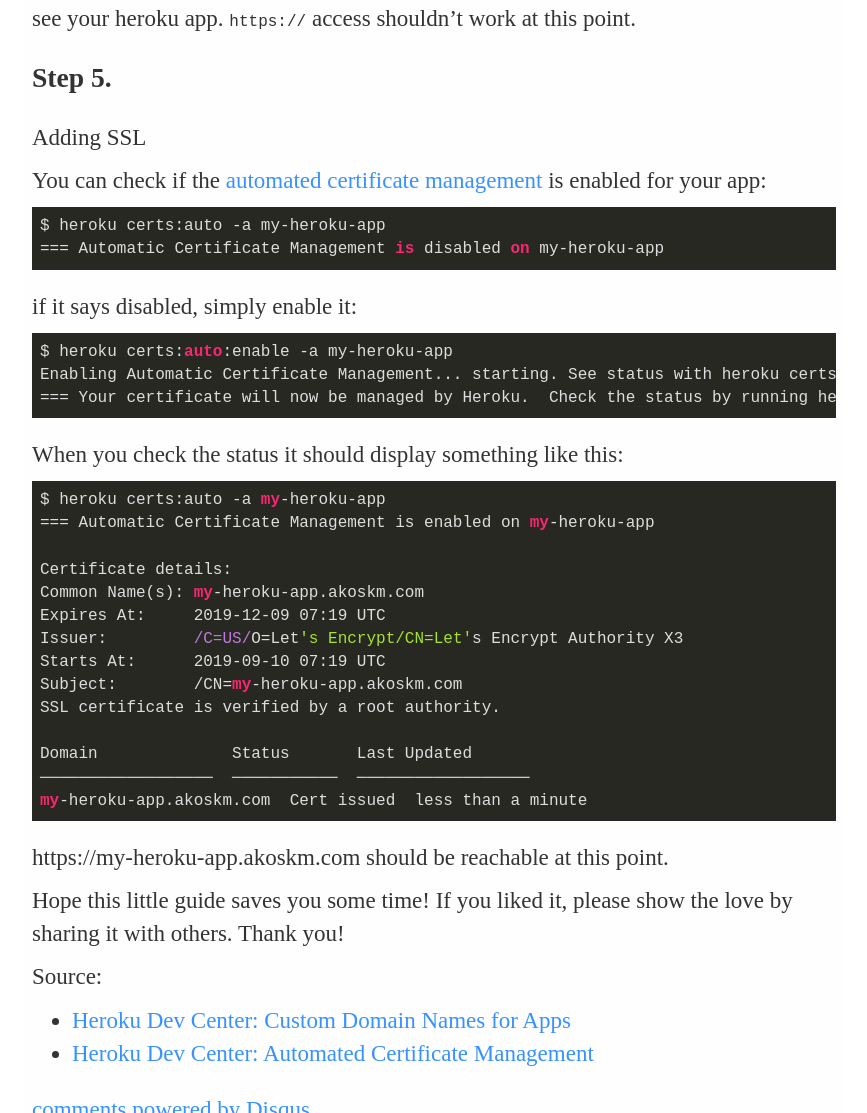
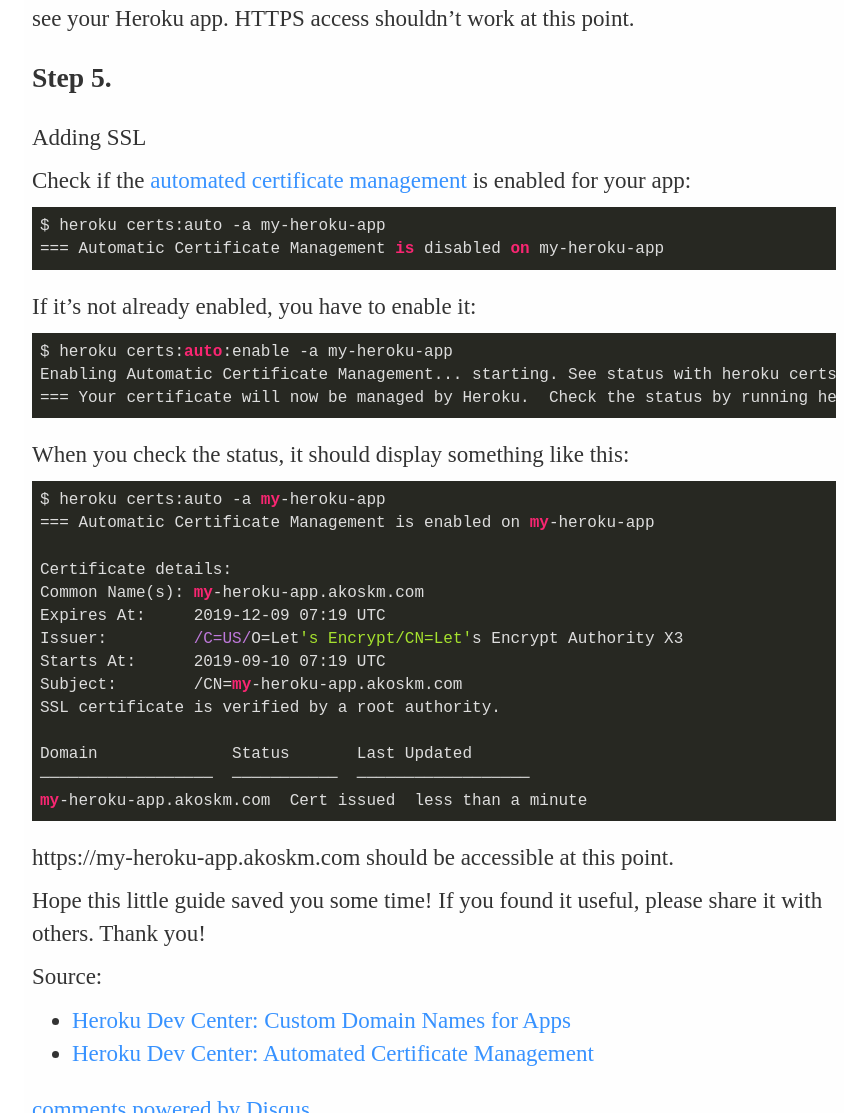
Before and after one commit to akoskm/akoskm.github.io, a Jekyll site: the page built from _posts/2020-01-07-heroku-custom-domain-ssl-certificate.md, in a window 1280 px wide and 1400 px high, scrolled down 1980 px. Shown: the part 287-1400 px from the top of the window, without its empty margins (206-1073 px from the left). Built offline with Jekyll 4.4.1, drawn with Linux system fonts in a browser that asks for light colours; nearby versions of some CDN libraries; some web fonts are replaced; comment, search, counter and statistics services are not loaded; some of the changed text lies outside the part shown.

Commit message:
capitalize Heroku, wording, typo

````diff
--- a/_posts/2020-01-07-heroku-custom-domain-ssl-certificate.md
+++ b/_posts/2020-01-07-heroku-custom-domain-ssl-certificate.md
@@ -25,7 +25,7 @@
 
 ## Step 2.
 
-Log in to your heroku console:
+Log in to your Heroku console:
 
 ```
 $ heroku login
@@ -37,7 +37,7 @@
 
 ## Step 3.
 
-Assign the custom domain to your heroku app:
+Assign the custom domain to your Heroku app:
 
 ```
 $ heroku domains:add -a my-heroku-app my-heroku-app.akoskm.com
@@ -60,26 +60,26 @@
 TTL: 14400 (mine says 14400, that's the default)
 ```
 
-If you're using CPanle as your DNS editor you'll see something like this:
+If you're using CPanel as your DNS editor you'll see something like this:
 
 ![cname editor](https://i.imgur.com/uHe8hze.png)
 
-At this point you should be able to navigate to http://my-heroku-app.akoskm.com and see your heroku app.
-`https://` access shouldn't work at this point.
+At this point, you should be able to navigate to http://my-heroku-app.akoskm.com and see your Heroku app.
+HTTPS access shouldn't work at this point.
 
 ## Step 5.
 
 Adding SSL
 
 
-You can check if the [automated certificate management](https://devcenter.heroku.com/articles/automated-certificate-management) is enabled for your app:
+Check if the [automated certificate management](https://devcenter.heroku.com/articles/automated-certificate-management) is enabled for your app:
 
 ```
 $ heroku certs:auto -a my-heroku-app
 === Automatic Certificate Management is disabled on my-heroku-app
 ```
 
-if it says disabled, simply enable it:
+If it's not already enabled, you have to enable it:
 
 ```bash
 $ heroku certs:auto:enable -a my-heroku-app
@@ -87,7 +87,7 @@
 === Your certificate will now be managed by Heroku.  Check the status by running heroku certs:auto.
 ```
 
-When you check the status it should display something like this:
+When you check the status, it should display something like this:
 ```bash
 $ heroku certs:auto -a my-heroku-app
 === Automatic Certificate Management is enabled on my-heroku-app
@@ -105,9 +105,9 @@
 my-heroku-app.akoskm.com  Cert issued  less than a minute
 ```
 
-https://my-heroku-app.akoskm.com should be reachable at this point.
+https://my-heroku-app.akoskm.com should be accessible at this point.
 
-Hope this little guide saves you some time! If you liked it, please show the love by sharing it with others. Thank you!
+Hope this little guide saved you some time! If you found it useful, please share it with others. Thank you!
 
 
 Source:
````
Also changed, not shown: other parts of _posts/2020-01-07-heroku-custom-domain-ssl-certificate.md (+1 -1 lines).
